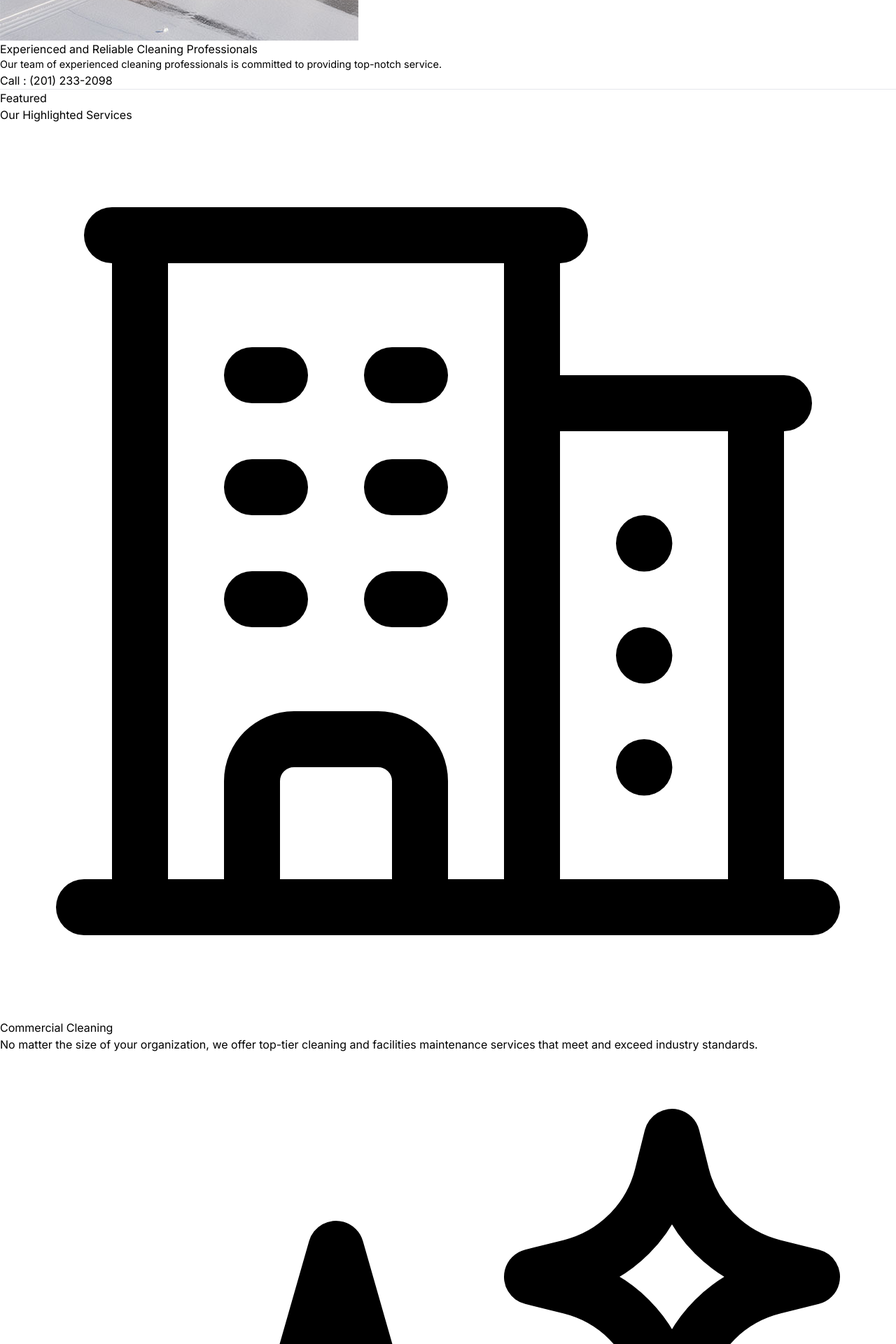
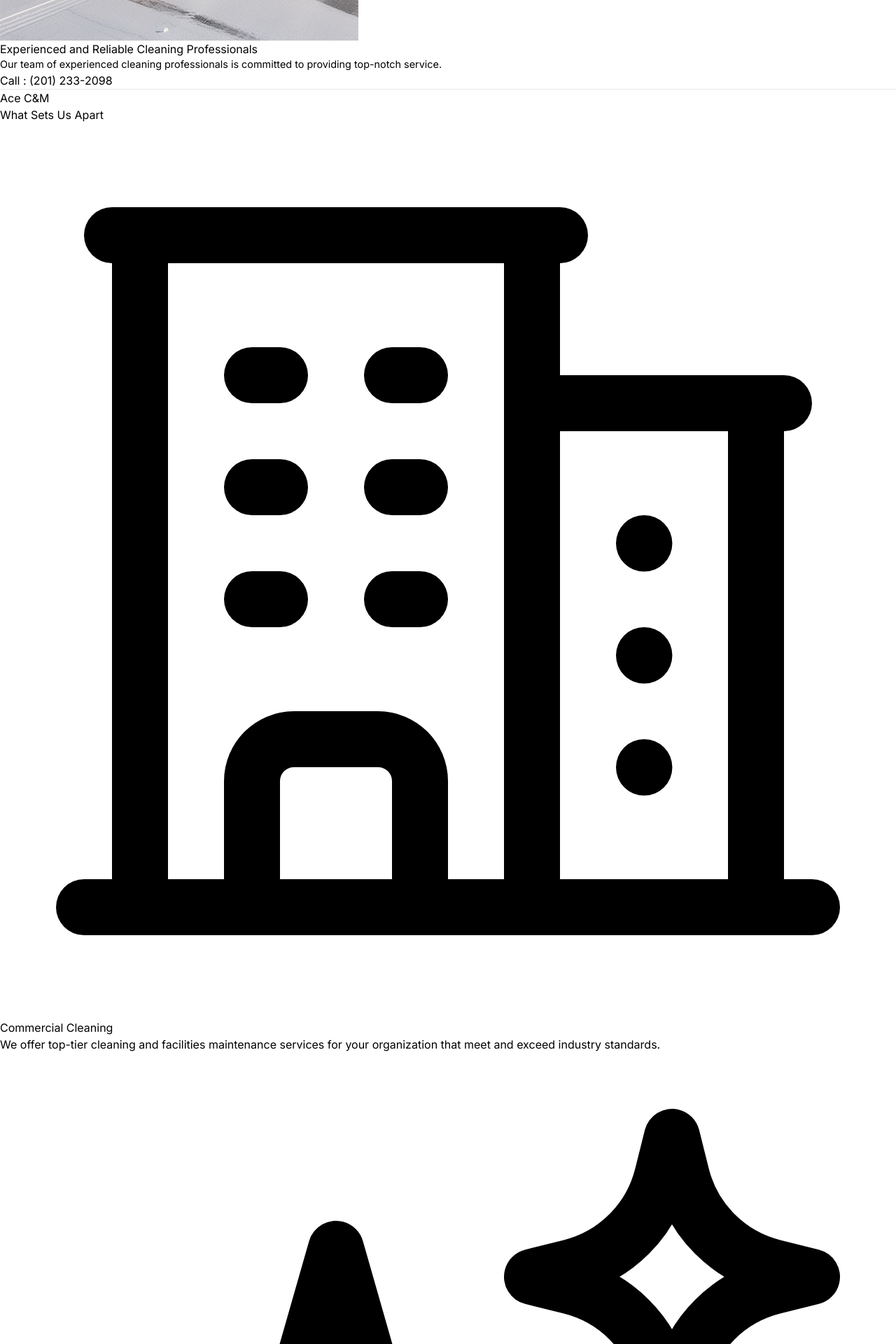
Before and after one commit to Ace-cleaning/project-clean, a Next.js app: page / in a window 1280 px wide. Shown: the part 2080-4000 px from the top of the page at 70% size. Built offline with nearby package versions, Linux system fonts and the light colour scheme; no server answers.

Commit message:
descriptions edit

```diff
--- a/app/page.tsx
+++ b/app/page.tsx
@@ -31,11 +31,11 @@ const features = [
   {
     name: 'Commercial Cleaning',
     description:
-      'No matter the size of your organization, we offer top-tier cleaning and facilities maintenance services that meet and exceed industry standards.',
+      'We offer top-tier cleaning and facilities maintenance services for your organization that meet and exceed industry standards.',
     icon: BuildingOffice2Icon,
   },
   {
-    name: 'Specialty',
+    name: 'Adaptability',
     description:
       'We provides expert cleaning and facilities maintenance for businesses of all sizes, ensuring a cleaner, healthier, and more productive work environment.',
     icon: SparklesIcon,
@@ -47,9 +47,9 @@ const features = [
     icon: WrenchScrewdriverIcon,
   },
   {
-    name: 'Advanced pro',
+    name: 'One-Stop-Shop',
     description:
-      'Your One-Stop Shop for Expert Cleaning Services. Experience the difference with Advanced Pro, your trusted partner for sparkling clean spaces. ',
+      'Your One-Stop Shop for Expert Cleaning Services. Experience the difference with a consolidated, catch-all service for all your cleaning and maintenence needs. ',
     icon: ShieldCheckIcon,
   },
 ]
@@ -194,9 +194,9 @@ export default function Home() {
 <div className="bg-white py-24 sm:py-32">
       <div className="mx-auto max-w-7xl px-6 lg:px-8">
         <div className="mx-auto max-w-2xl lg:text-center">
-          <h2 className="text-base font-semibold leading-7 text-indigo-600">Featured</h2>
+          <h2 className="text-base font-semibold leading-7 text-indigo-600">Ace C&M</h2>
           <p className="mt-2 text-3xl font-bold tracking-tight text-gray-900 sm:text-4xl">
-            Our Highlighted Services
+            What Sets Us Apart
           </p>
         </div>
         <div className="mx-auto mt-16 max-w-2xl sm:mt-20 lg:mt-24 lg:max-w-4xl">
```
